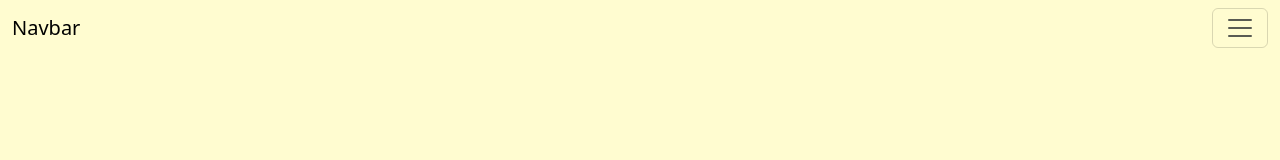
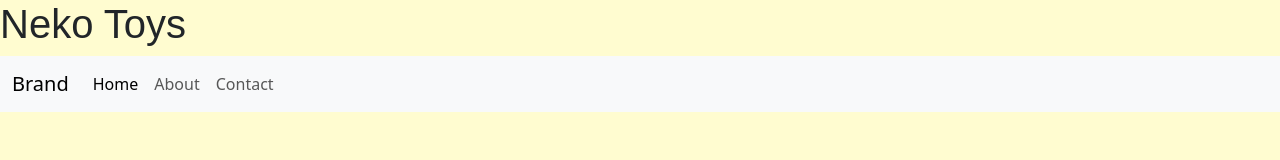
Before and after one commit to ashadayib1/website_dev_course_autumn_2026, a plain HTML site: page Final_Project/index.html in a window 1280 px wide. Drawn offline with nearby package versions, Linux system fonts and the light colour scheme.

Commit message:
Refactor navbar structure and update styles for improved layout and design

```diff
--- a/Final_Project/index.html
+++ b/Final_Project/index.html
@@ -10,35 +10,21 @@
 <body>
 <script src="https://cdn.jsdelivr.net/npm/bootstrap@5.3.0/dist/js/bootstrap.bundle.min.js"></script>
 
-<nav class="navbar sm:navbar-expand bg-1 fg-2">
+<header>
+        <h1>Neko Toys</h1>
+        <nav class="navbar navbar-expand-lg navbar-light bg-light">
   <div class="container-fluid">
-    <a class="navbar-brand" href="#">Navbar</a>
-    <button class="btn-icon navbar-toggler" type="button" data-bs-toggle="drawer" data-bs-target="#navbarNav" aria-controls="navbarNav" aria-label="Toggle navigation">
-      <span class="navbar-toggler-icon" aria-hidden="true"></span>
+    <a class="navbar-brand" href="#">Brand</a>
+    <button class="navbar-toggler" type="button" data-bs-toggle="collapse" data-bs-target="#navbarNav" aria-controls="navbarNav" aria-expanded="false" aria-label="Toggle navigation">
+      <span class="navbar-toggler-icon"></span>
     </button>
-    <dialog class="drawer drawer-end" id="navbarNav" aria-labelledby="navbarNavLabel">
-      <div class="drawer-header">
-        <h5 class="drawer-title" id="navbarNavLabel">Menu</h5>
-        <button type="button" class="btn-close" data-bs-dismiss="drawer" aria-label="Close"></button>
-      </div>
-      <div class="drawer-body">
-        <ul class="navbar-nav">
-          <li class="nav-item">
-            <a class="nav-link active" aria-current="page" href="#">Home</a>
-          </li>
-          <li class="nav-item">
-            <a class="nav-link" href="#">Features</a>
-          </li>
-          <li class="nav-item">
-            <a class="nav-link" href="#">Pricing</a>
-          </li>
-          <li class="nav-item">
-            <a class="nav-link disabled" aria-disabled="true">Disabled</a>
-          </li>
-        </ul>
-      </div>
-    </dialog>
+    <div class="collapse navbar-collapse" id="navbarNav">
+      <ul class="navbar-nav me-auto mb-2 mb-lg-0">
+        <li class="nav-item"><a class="nav-link active" aria-current="page" href="#">Home</a></li>
+        <li class="nav-item"><a class="nav-link" href="#">About</a></li>
+        <li class="nav-item"><a class="nav-link" href="#">Contact</a></li>
+      </ul>
+    </div>
   </div>
-</nav>
 </body>
 </html>
--- a/Final_Project/styles.css
+++ b/Final_Project/styles.css
@@ -1,3 +1,7 @@
 body {
     background-color:rgb(255, 252, 208);
 }
+h1 {
+    font-family: 'Arial', sans-serif;
+    font-size: 2.5em;
+}
```
